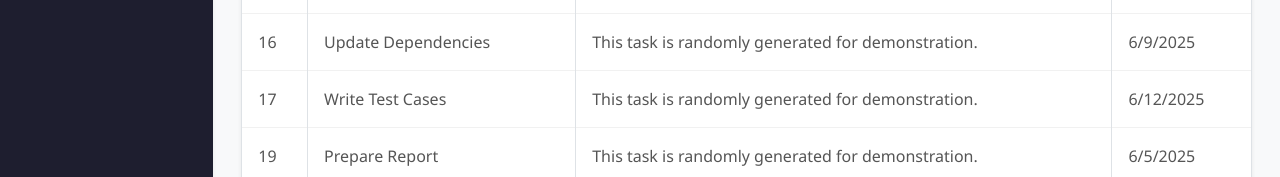
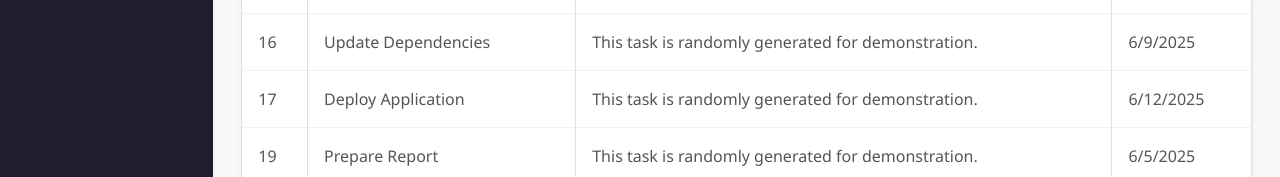
Before and after one commit to balashiranjeevi/Employee-Management-System, a React (Vite) app in the folder EMS/: page /dashboard/tasks in a window 1280 px wide. Shown: the part 1018-1195 px from the top of the page. Built offline with nearby package versions, Linux system fonts and the light colour scheme.

Commit message:
Add "Deploy Application" to sample task titles

```diff
--- a/EMS/src/data/taskData.js
+++ b/EMS/src/data/taskData.js
@@ -21,6 +21,7 @@ const sampleTitles = [
   "Performance Testing",
   "Integrate OAuth",
   "Write Test Cases",
+  "Deploy Application",
 ];
 
 const statuses = ["Pending", "In Progress", "Completed"];
```
